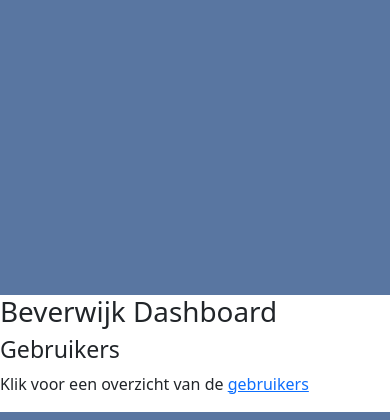
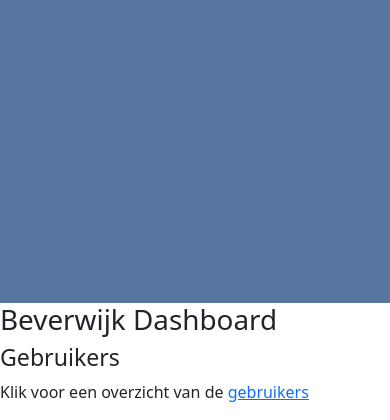
Before and after one commit to DDuijker/BeverwijkDashboard, a Django app: page / in a window 390 px wide. Shown: the part 541-961 px from the top of the page. Run offline with Django 4.2, Linux system fonts and the light colour scheme; some libraries are stand-ins or nearby versions.

Commit message:
commit before pull

```diff
--- a/BeverwijkDashboard/settings.py
+++ b/BeverwijkDashboard/settings.py
@@ -35,6 +35,7 @@ ALLOWED_HOSTS = ['*']
 INSTALLED_APPS = [
     'MaasApp',
     'bootstrap5',
+    'django_bootstrap5',
     'django.contrib.admin',
     'django.contrib.auth',
     'django.contrib.contenttypes',
--- a/MaasApp/static/css/navbar.css
+++ b/MaasApp/static/css/navbar.css
@@ -1,7 +1,7 @@
 .container-fluid.maas-nav {
     min-width: 3rem;
     background: #5976A1;
-    min-height: 99vh;
+    min-height: 100vh;
     text-decoration: none;
     color: white;
     padding: 1em;
--- a/MaasApp/templates/master.html
+++ b/MaasApp/templates/master.html
@@ -10,10 +10,10 @@
 <div>
     <div class="container-fluid p-0">
         <div class="row">
-            <div class="col-sm-3 col-md-2 col-lg-2">
+            <div class="col-sm-3 col-md-2 col-lg-2 col-xl-2">
                 {% include 'navbar.html' %}
             </div>
-            <div class="col-sm-8 col-md-10 col-lg-10">
+            <div class="col-sm-8 col-md-10 col-lg-10 col-xl-10">
                 {% block content %}
                 {% endblock %}
             </div>
```
